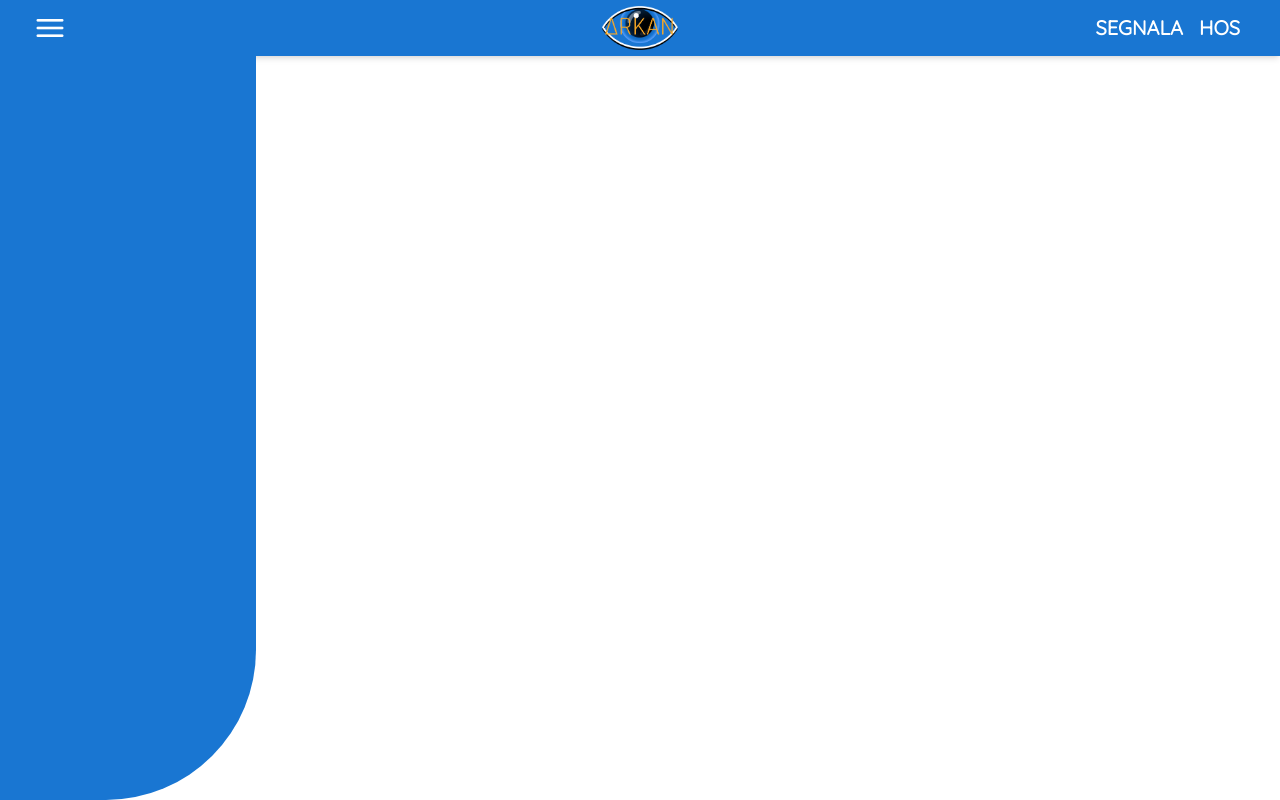
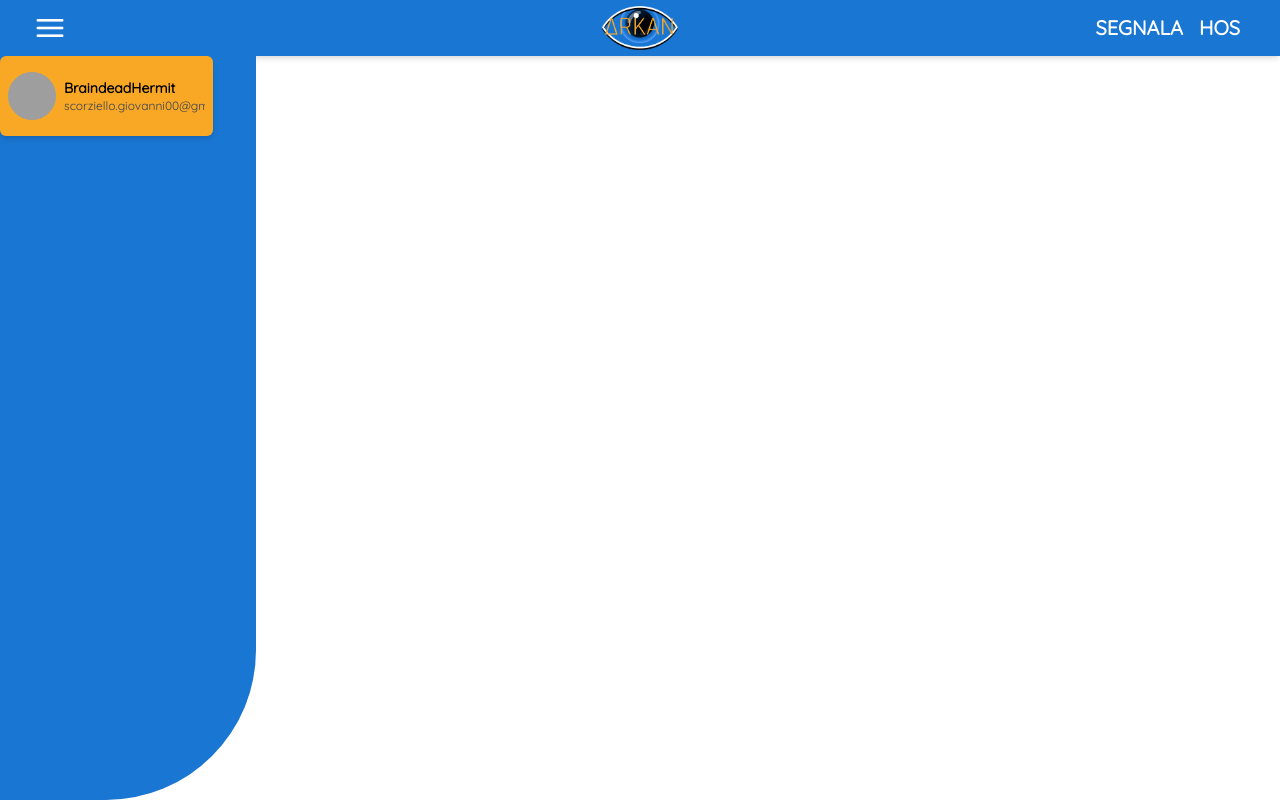
Before and after one commit to xrenegade100/arkan, a Next.js app: page / in a window 1280 px wide. Built offline with nearby package versions, Linux system fonts and the light colour scheme; grey boxes are pictures that could not be loaded.

Commit message:
feat: user card base design

```diff
--- /dev/null
+++ b/components/Sidebar/UserCard/index.tsx
@@ -0,0 +1,22 @@
+import React from "react";
+import Avatar from "../../Avatar";
+
+interface Props {
+    username: string;
+    email: string;
+    className?: string
+}
+
+const UserCard: React.FC<Props> = ({ username, email, className }: Props) => {
+    return (
+        <div className={`${className} w-10/12 bg-secondary-main flex justify-center items-center py-4 px-2 shadow-md rounded-md`}>
+            <Avatar dimen="sm" user={username} imageUrl="https://st3.depositphotos.com/9998432/13335/v/600/depositphotos_133352010-stock-illustration-default-placeholder-man-and-woman.jpg"/>
+            <div className="ml-2 flex flex-col justify-center items-start overflow-hidden">
+                <span className="text-sm font-bold font-body" title={username}>{username}</span>
+                <span className="text-xs text-gray-700 font-body" title={email}>{email}</span>
+            </div>
+        </div>
+    )
+}
+
+export default UserCard;
--- a/components/Sidebar/index.tsx
+++ b/components/Sidebar/index.tsx
@@ -1,8 +1,11 @@
 import React from 'react';
+import UserCard from './UserCard'
 
 const Sidebar: React.FC = () => {
   return (
-    <div className="w-full sm:w-2/4 md:w-4/12 lg:w-1/5 fixed top-14 left-0 bottom-0 bg-primary-main sm:rounded-br-quarter transition-all"></div>
+    <div className="w-full sm:w-2/4 md:w-4/12 lg:w-1/5 fixed top-14 left-0 bottom-0 bg-primary-main sm:rounded-br-quarter transition-all">
+      <UserCard email='scorziello.giovanni00@gmail.com' username='BraindeadHermit'/>
+    </div>
   );
 };
 
```
